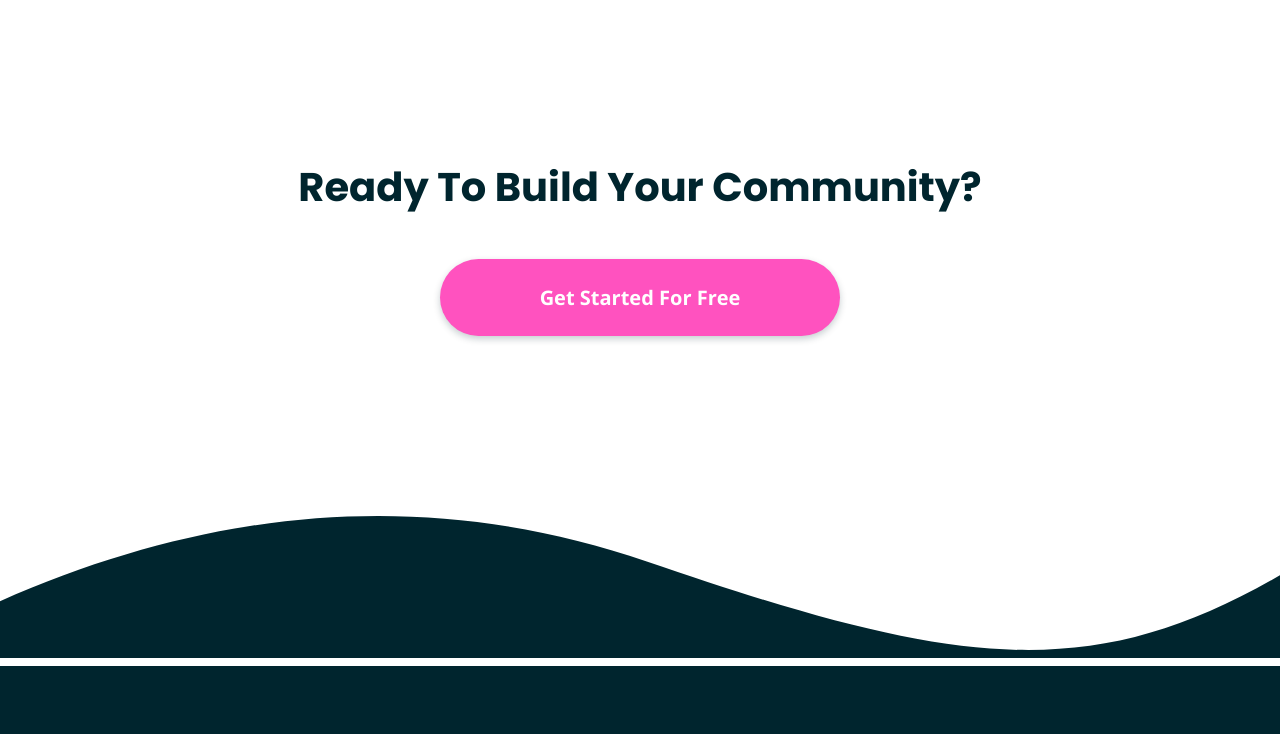
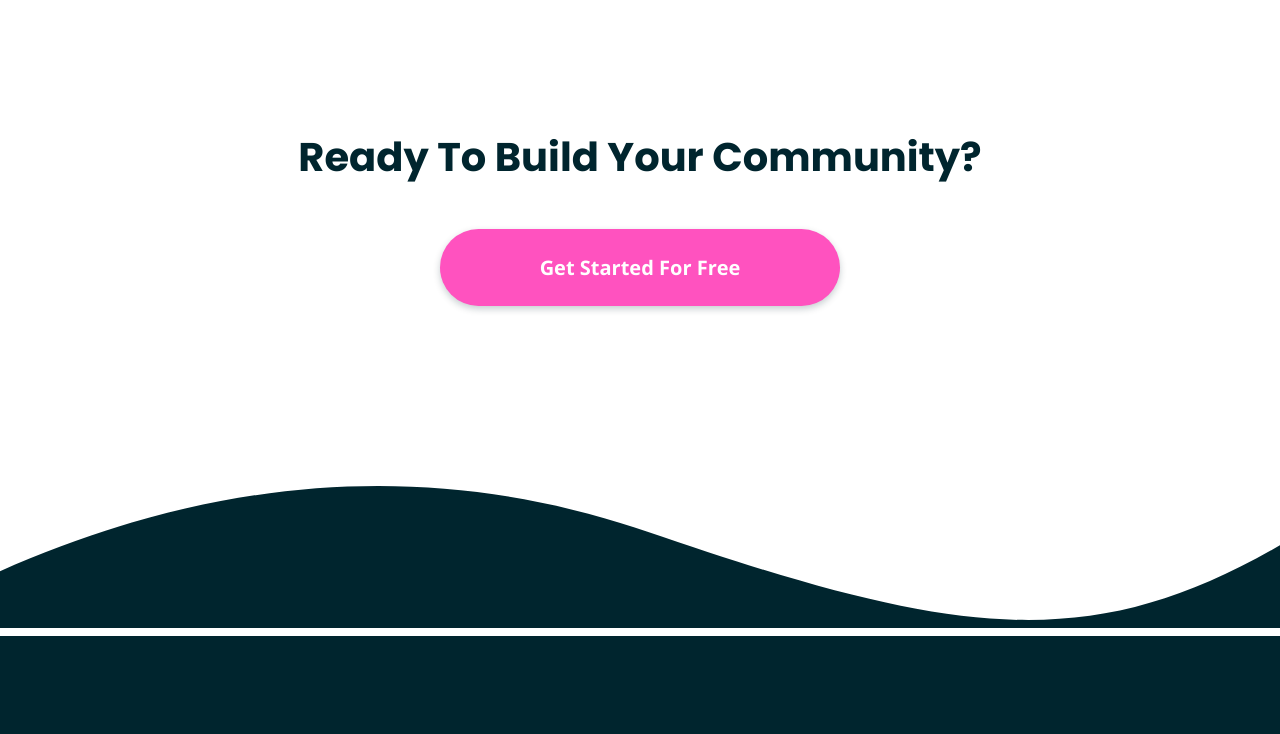
Before and after one commit to NickODxyz/FM-huddle-landing-page-with-curved-sections-master, a plain HTML site: page index.html in a window 1280 px wide. Shown: the part 4300-5034 px from the top of the page. Drawn offline with nearby package versions, Linux system fonts and the light colour scheme.

Commit message:
Add files via upload

```diff
--- a/css/styles.css
+++ b/css/styles.css
@@ -631,7 +631,7 @@ Socials Section
     cta Section
     ---------------*/
     .cta__container {
-        margin: 35rem 0 33rem;
+        margin: 32rem 0 33rem;
     }
     .cta__heading {
         font-size: 4rem;
```
